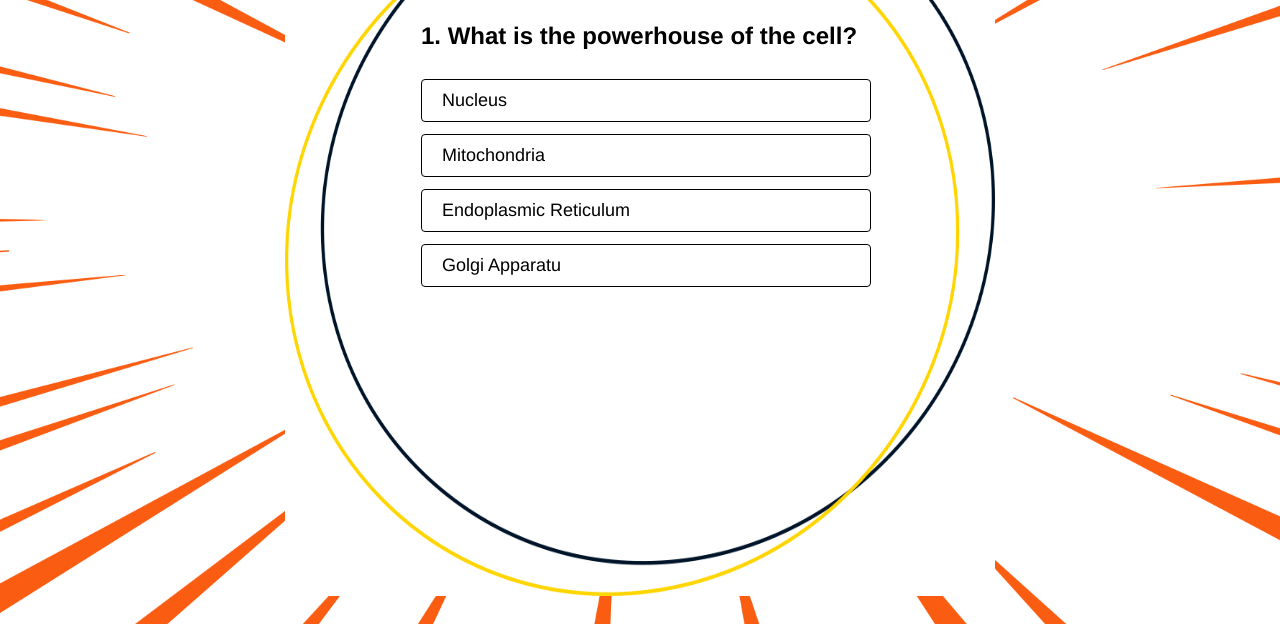
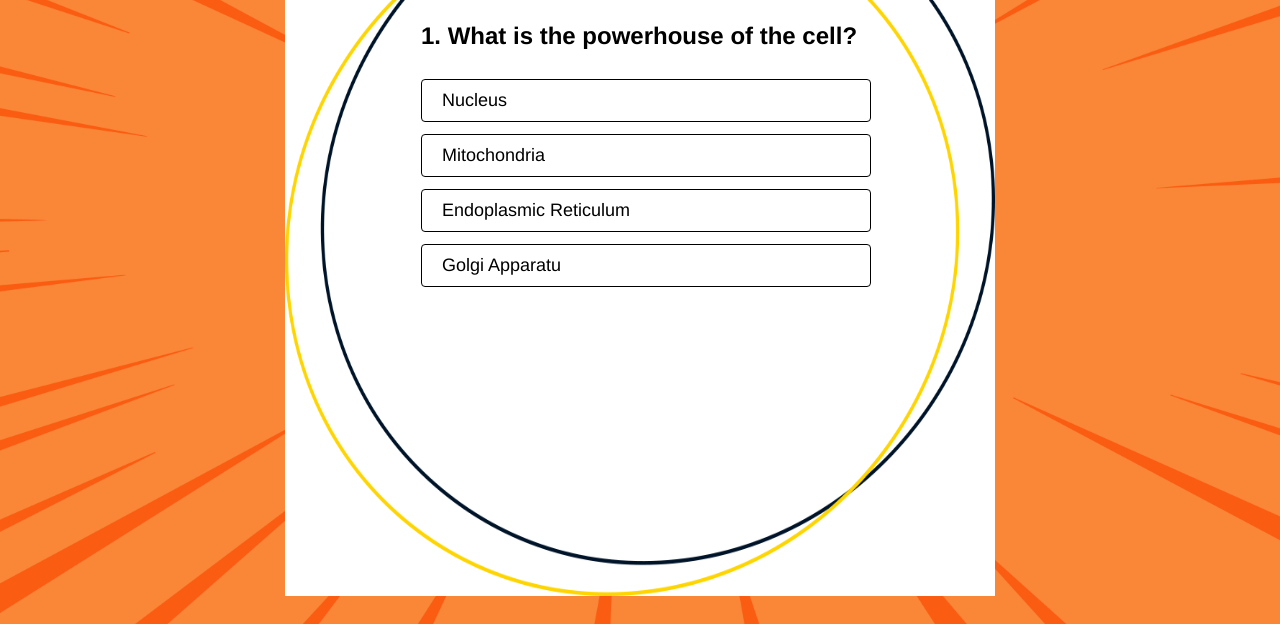
Before and after one commit to Srishti37/Quiz-Minds, a plain HTML site: page index.html in a window 1280 px wide. Shown: the part 176-800 px from the top of the page. Drawn offline with Linux system fonts and the light colour scheme.

Commit message:
Update style.css

```diff
--- a/style.css
+++ b/style.css
@@ -8,7 +8,7 @@
 body{
     /* background:linear-gradient(180deg,rgb(247, 70, 70)); */
     background-image: url("media/body-bg-design.png");
-    /*background-color:rgb(250, 134, 56) ;*/
+   background-color:rgb(250, 134, 56) ;
     background-position: center;
     background-size: cover;
     width: 100%;
```
